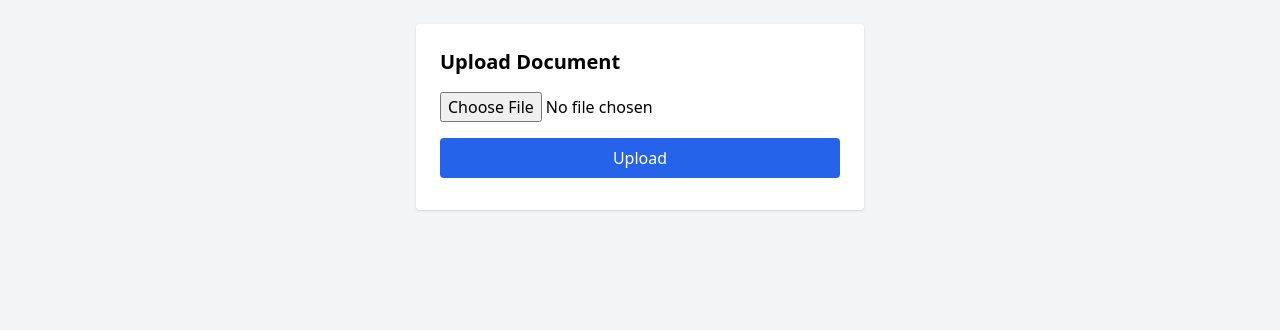
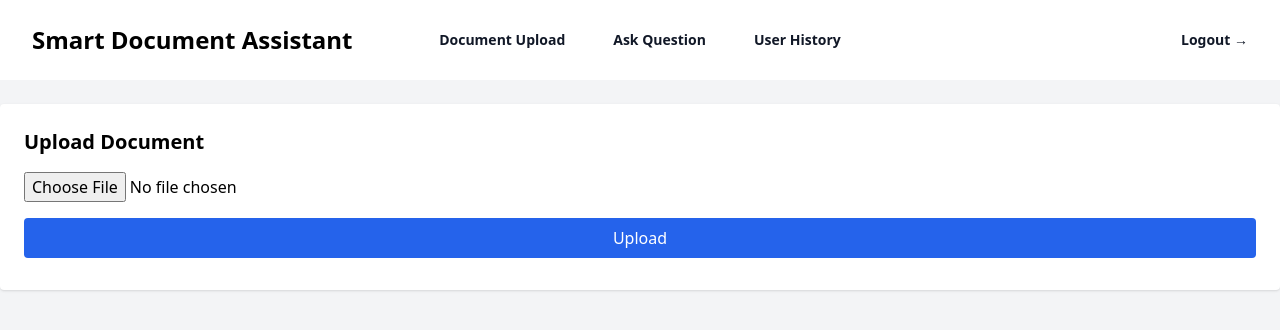
Before and after one commit to AyonaD/Smart-Document-Assistant, a Flask app: page /upload in a window 1280 px wide. Shown: the top 330 px of the page. Run offline with Flask 3, Linux system fonts and the light colour scheme; the visitor is signed in with stand-in values (Sample User, id 1); some libraries are stand-ins or nearby versions.

Commit message:
history show

```diff
--- a/app.py
+++ b/app.py
@@ -37,6 +37,67 @@ jwt = JWTManager(app)
 @app.route('/')
 def index():
     return redirect(url_for('login'))
+
+@app.route('/history')
+def history():
+    if 'user_id' not in session:
+        return redirect(url_for('login'))
+
+    user_id = session['user_id']
+    try:
+        cur = mysql.connection.cursor()
+        cur.execute("SELECT id, title FROM documents WHERE user_id=%s ORDER BY upload_time DESC", (user_id,))
+        document_list = cur.fetchall()
+        cur.close()
+    except Exception as e:
+        document_list = []
+        # Optionally log the error here
+
+    return render_template('history.html', documents=document_list)
+
+@app.route('/history', methods=['POST'])
+@jwt_required()
+def get_history():
+    user_id = get_jwt_identity()
+
+    data = request.get_json() or {}
+    document_id = data.get('document_id')
+    search = data.get('search', '').strip()
+
+    query = """
+        SELECT d.title, q.question, q.answer, q.asked_at
+        FROM qa_history q
+        JOIN documents d ON q.document_id = d.id
+        WHERE q.user_id = %s
+    """
+    params = [user_id]
+
+    if document_id:
+        query += " AND d.id = %s"
+        params.append(document_id)
+
+    if search:
+        query += " AND (q.question LIKE %s OR q.answer LIKE %s)"
+        like_pattern = f"%{search}%"
+        params.extend([like_pattern, like_pattern])
+
+    query += " ORDER BY q.asked_at DESC"
+
+    cur = mysql.connection.cursor()
+    cur.execute(query, params)
+    rows = cur.fetchall()
+    cur.close()
+
+    history = []
+    for row in rows:
+        history.append({
+            "document_title": row[0],
+            "question": row[1],
+            "answer": row[2],
+            "created_at": row[3].strftime("%Y-%m-%d %H:%M")
+        })
+
+    return jsonify(history)
 
 @app.route('/ask', methods=['GET'])
 def ask_form():
--- a/templates/ask.html
+++ b/templates/ask.html
@@ -1,6 +1,6 @@
-{% extends "base.html" %}
+{% extends "protected.html" %}
 {% block content %}
-<div class="max-w-md mx-auto bg-white p-6 rounded shadow">
+<div class="max-w-7xl mx-auto bg-white p-6 rounded shadow mt-6">
   <h1 class="text-xl font-bold mb-4">Ask AI a Question</h1>
   <form id="askForm">
     <label for="document_id" class="block mb-1 font-semibold">Select Document ID:</label>
--- a/templates/base.html
+++ b/templates/base.html
@@ -7,7 +7,7 @@
   <script src="https://cdn.tailwindcss.com"></script>
 </head>
 <body class="bg-gray-100">
-  <div class="container mx-auto p-6">
+  <div class="container mx-auto">
     {% block content %}{% endblock %}
   </div>
 </body>
--- a/templates/dashboard.html
+++ b/templates/dashboard.html
@@ -1,6 +1,8 @@
-{% extends "base.html" %}
+{% extends "protected.html" %}
 {% block content %}
-<div class="max-w-3xl mx-auto p-6">
+<div class="mx-auto max-w-7xl items-center justify-between p-6 lg:px-8">
+
+
   <h1 class="text-2xl font-bold mb-4">Dashboard</h1>
 
   <h2 class="text-xl mb-2">Your Activities</h2>
--- a/templates/login.html
+++ b/templates/login.html
@@ -1,5 +1,7 @@
 {% extends "base.html" %}
 {% block content %}
+
+<div class="min-h-screen flex items-center justify-center bg-gray-100 text-center">
   <div class="max-w-md mx-auto bg-white p-6 rounded shadow">
     <h1 class="text-xl font-bold mb-4">Login</h1>
     <form id="loginForm" method="POST" action="/login">
@@ -7,8 +9,12 @@
       <input name="password" type="password" placeholder="Password" class="w-full p-2 border mb-2" />
       <button class="w-full bg-blue-600 text-white p-2 rounded">Login</button>
     </form>
+    <p class="my-4 text-gray-600">or</p>
+    <a href="/register" class="text-blue-600 hover:underline">Register</a>
     <div id="message" class="mt-2 text-red-600"></div>
   </div>
+</div>
+
 <script>
 document.getElementById('loginForm').addEventListener('submit', async (e) => {
   e.preventDefault();
--- /dev/null
+++ b/templates/protected.html
@@ -0,0 +1,49 @@
+<!doctype html>
+<html>
+
+<head>
+    <meta charset="utf-8" />
+    <meta name="viewport" content="width=device-width,initial-scale=1" />
+    <title>Smart Doc Assistant</title>
+    <script src="https://cdn.tailwindcss.com"></script>
+</head>
+
+<body class="bg-gray-100">
+    <div class="container mx-auto">
+        <header class="">
+            <nav aria-label="Global" class="mx-auto flex max-w-7xl items-center bg-white justify-between p-6 lg:px-8">
+                <div class="flex lg:flex-1">
+                    <a href="#" class="-m-1.5 p-1.5">
+                        <span class="sr-only">Smart Document Assistant</span>
+                        <h1 class="text-2xl font-bold">Smart Document Assistant</h1>
+                    </a>
+                </div>
+                <div class="flex lg:hidden">
+                    <button type="button" command="show-modal" commandfor="mobile-menu"
+                        class="-m-2.5 inline-flex items-center justify-center rounded-md p-2.5 text-gray-700">
+                        <span class="sr-only">Open main menu</span>
+                        <svg viewBox="0 0 24 24" fill="none" stroke="currentColor" stroke-width="1.5" data-slot="icon"
+                            aria-hidden="true" class="size-6">
+                            <path d="M3.75 6.75h16.5M3.75 12h16.5m-16.5 5.25h16.5" stroke-linecap="round"
+                                stroke-linejoin="round" />
+                        </svg>
+                    </button>
+                </div>
+                <el-popover-group class="hidden lg:flex lg:gap-x-12">
+
+                    <a href="/upload" class="text-sm/6 font-semibold text-gray-900"> Document Upload</a>
+                    <a href="/ask" class="text-sm/6 font-semibold text-gray-900"> Ask Question </a>
+                    <a href="/history" class="text-sm/6 font-semibold text-gray-900">User History </a>
+                </el-popover-group>
+                <div class="hidden lg:flex lg:flex-1 lg:justify-end">
+                    <a href="/logout" class="text-sm/6 font-semibold text-gray-900">Logout <span
+                            aria-hidden="true">&rarr;</span></a>
+                </div>
+            </nav>
+
+        </header>
+        {% block content %}{% endblock %}
+    </div>
+</body>
+
+</html>
--- a/templates/register.html
+++ b/templates/register.html
@@ -1,5 +1,6 @@
 {% extends "base.html" %}
 {% block content %}
+<div class="min-h-screen flex items-center justify-center bg-gray-100 text-center">
   <div class="max-w-md mx-auto bg-white p-6 rounded shadow">
     <h1 class="text-xl font-bold mb-4">Register</h1>
     <form id="registerForm" method="POST" action="/register">
@@ -7,5 +8,9 @@
       <input name="password" type="password" placeholder="Password" class="w-full p-2 border mb-2" />
       <button class="w-full bg-blue-600 text-white p-2 rounded">Register</button>
     </form>
+    <p class="my-4 text-gray-600">or</p>
+    <a href="/login" class="text-blue-600 hover:underline">Login</a>
   </div>
+</div>
+
 {% endblock %}
--- a/templates/upload.html
+++ b/templates/upload.html
@@ -1,6 +1,8 @@
-{% extends "base.html" %}
+{% extends "protected.html" %}
 {% block content %}
-<div class="max-w-md mx-auto bg-white p-6 rounded shadow">
+<div>
+
+  <div class="max-w-7xl mx-auto bg-white p-6 rounded shadow mt-6">
     <h1 class="text-xl font-bold mb-4">Upload Document</h1>
     <form id="uploadForm" method="POST" enctype="multipart/form-data">
       <input type="file" name="file" accept=".txt,.pdf" required class="mb-4" />
@@ -8,6 +10,10 @@
     </form>
     <div id="message" class="mt-2 text-red-600"></div>
   </div>
+
+
+</div>
+
 <script>
 document.getElementById('uploadForm').addEventListener('submit', async e => {
   e.preventDefault();
```
Also changed, not shown: templates/history.html (+111 -0 lines). Lines whose indentation alone changed are shown as unchanged.
